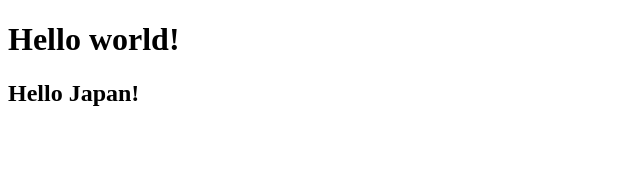
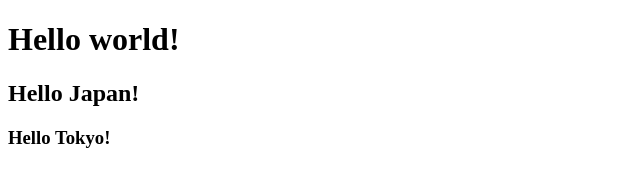
Before and after one commit to mikiko0223/sample_git, a plain HTML site: page index.html in a window 1280 px wide. Shown: the whole page, without its empty margins (0-640 px from the left). Drawn offline with Linux system fonts and the light colour scheme.

Commit message:
h3追加

```diff
--- a/index.html
+++ b/index.html
@@ -9,6 +9,7 @@
 <body>
     <h1>Hello world!</h1>
     <h2>Hello Japan!</h2>
+    <h3>Hello Tokyo!</h3>
 
 </body>
 </html>
```
